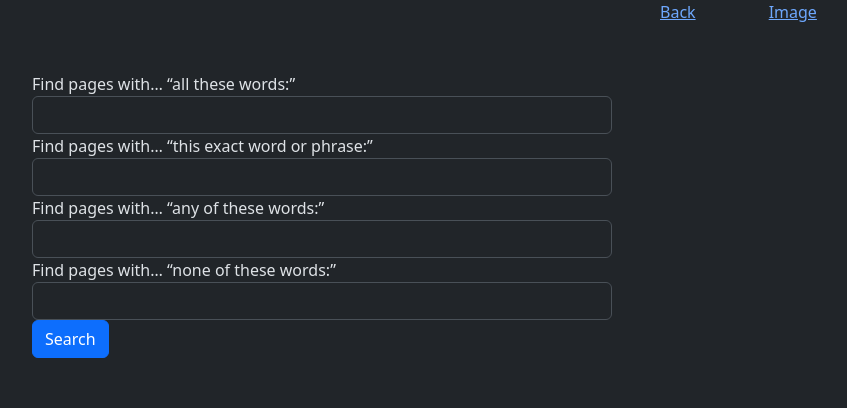
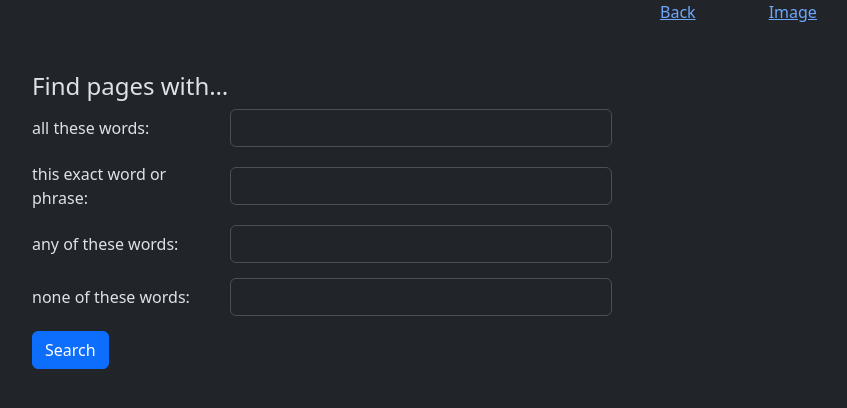
Before and after one commit to duanniten/project0, a plain HTML site: page advanced.html in a window 1280 px wide. Shown: the whole page, without its empty margins (318-1165 px from the left). Drawn offline with nearby package versions, Linux system fonts and the light colour scheme.

Commit message:
finish advanced

```diff
--- a/advanced.html
+++ b/advanced.html
@@ -6,6 +6,18 @@
   <link href="https://cdn.jsdelivr.net/npm/bootstrap@5.3.3/dist/css/bootstrap.min.css" rel="stylesheet"
     integrity="sha384-QWTKZyjpPEjISv5WaRU9OFeRpok6YctnYmDr5pNlyT2bRjXh0JMhjY6hW+ALEwIH" crossorigin="anonymous">
   <title>Search</title>
+  <style>
+    /* Estilo do formulário com labels à esquerda */
+    .form-group {
+        display: flex;
+        align-items: center;
+        margin-bottom: 15px;
+    }
+    .form-group label {
+            width: 300px; /* Defina o tamanho conforme necessário */
+            margin-right: 5px; /* Espaçamento entre label e input */
+        }
+  </style>
 </head>
 
 <body>
@@ -25,18 +37,24 @@
     <div class="col-md-6 col-sm-12">
       <form action="https://google.com/search">
         <div class="mb-3">
-          <label for="as_q">Find pages with… “all these words:”</label>
-          <input type="text" class="form-control" name='as_q'>
+          <h4>Find pages with… </h4>
+          <div class="form-group">
+            <label for="as_q">all these words:</label>
+            <input type="text" class="form-control" name='as_q'>
+          </div>
+          <div class="form-group">
+          <label for="as_epq">this exact word or phrase:</label>
+          <input  type="text" class="form-control" name="as_epq">
+        </div>
 
-          <label for="as_epq">Find pages with… “this exact word or phrase:”</label>
-          <input  type="text" class="form-control" name="as_epq">
-
-          <label for="as_oq">Find pages with… “any of these words:”</label>
+        <div class="form-group">
+          <label for="as_oq">any of these words:</label>
           <input  type="text" class="form-control" name="as_oq">
-
-          <label for="as_eq">Find pages with… “none of these words:”</label>
+        </div>
+          <div class="form-group">
+          <label for="as_eq">none of these words:</label>
           <input type="text" class="form-control" name="as_eq">
-
+        </div>
           <button type="submit" class="btn btn-primary" value="">Search</button>
         </div>
       </form>
```
